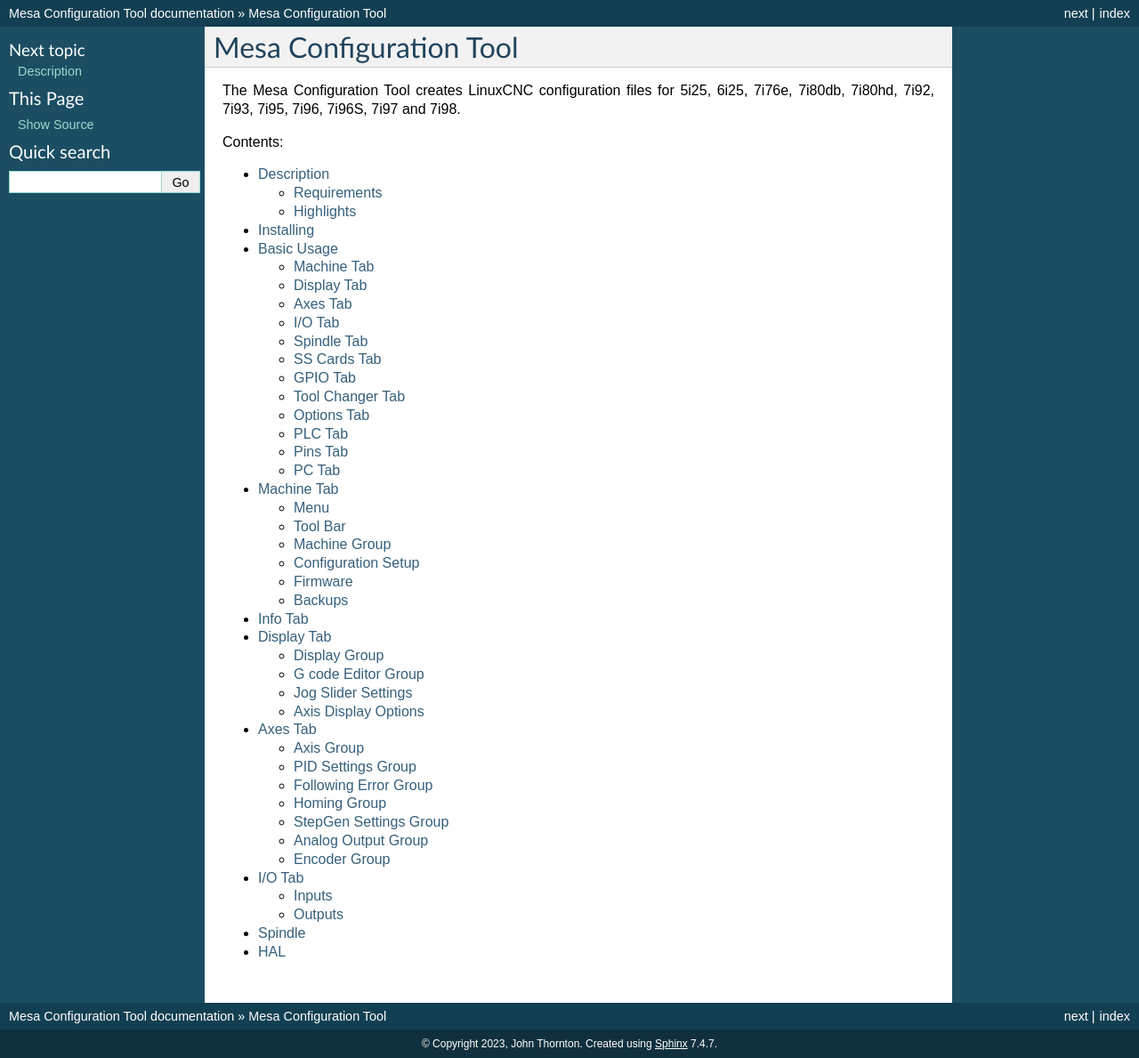
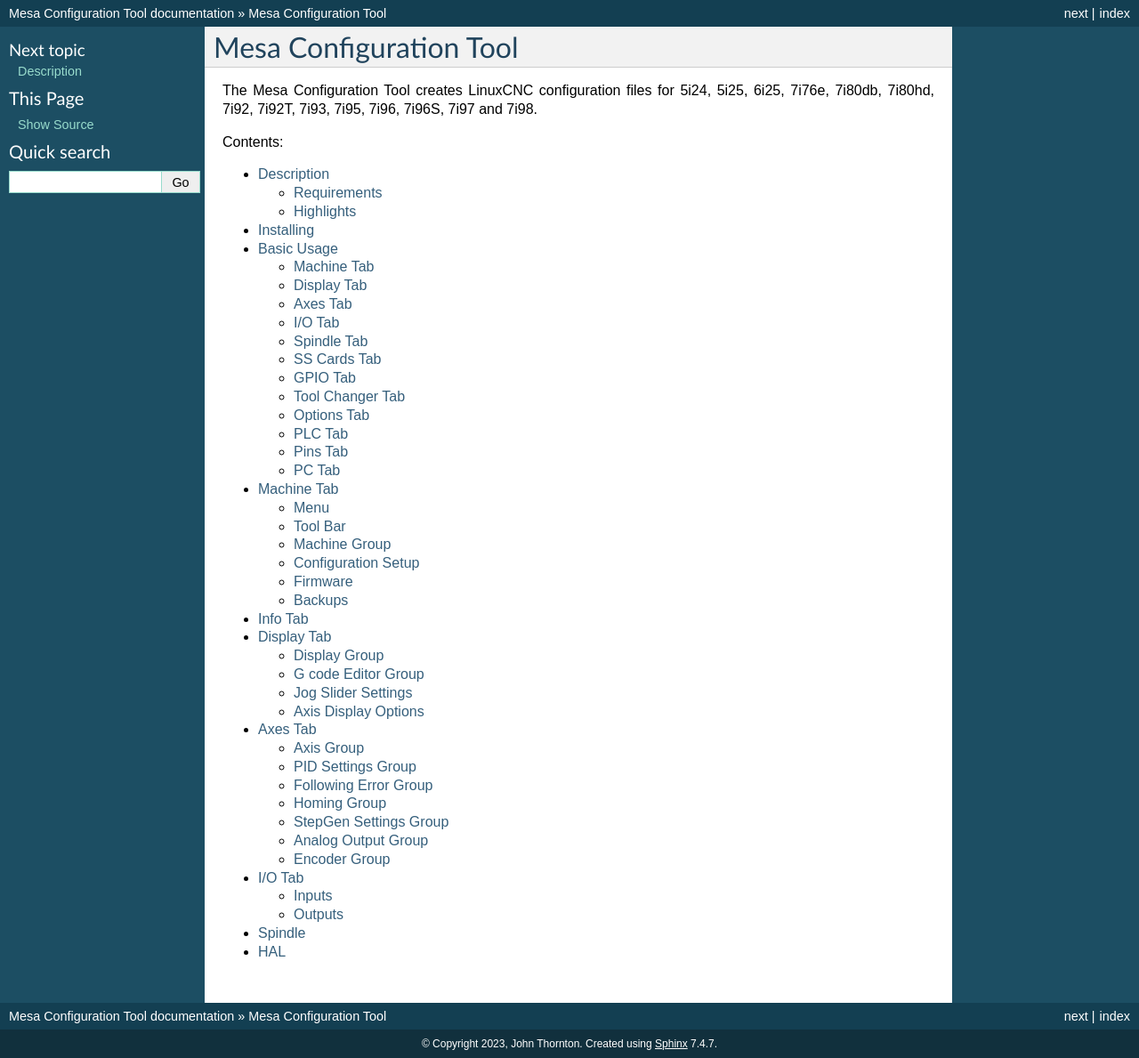
Before and after one commit to jethornton/mesact1, a Sphinx documentation site: the page built from docs/source/index.rst, in a window 1280 px wide. Shown: the whole page at 89% size. Built offline with Sphinx 7.4.7, drawn with Linux system fonts in a browser that asks for light colours.

```diff
--- a/docs/source/index.rst
+++ b/docs/source/index.rst
@@ -2,8 +2,8 @@ Mesa Configuration Tool
 =======================
 
 The Mesa Configuration Tool creates LinuxCNC configuration files for
-5i25, 6i25, 7i76e, 7i80db, 7i80hd, 7i92, 7i93, 7i95, 7i96, 7i96S, 7i97
-and 7i98.
+5i24, 5i25, 6i25, 7i76e, 7i80db, 7i80hd, 7i92, 7i92T, 7i93, 7i95, 7i96, 7i96S,
+7i97 and 7i98.
 
 .. toctree::
    :maxdepth: 2
```
Also changed, not shown: docs/source/install.rst (+6 -6 lines), 3 other files.
